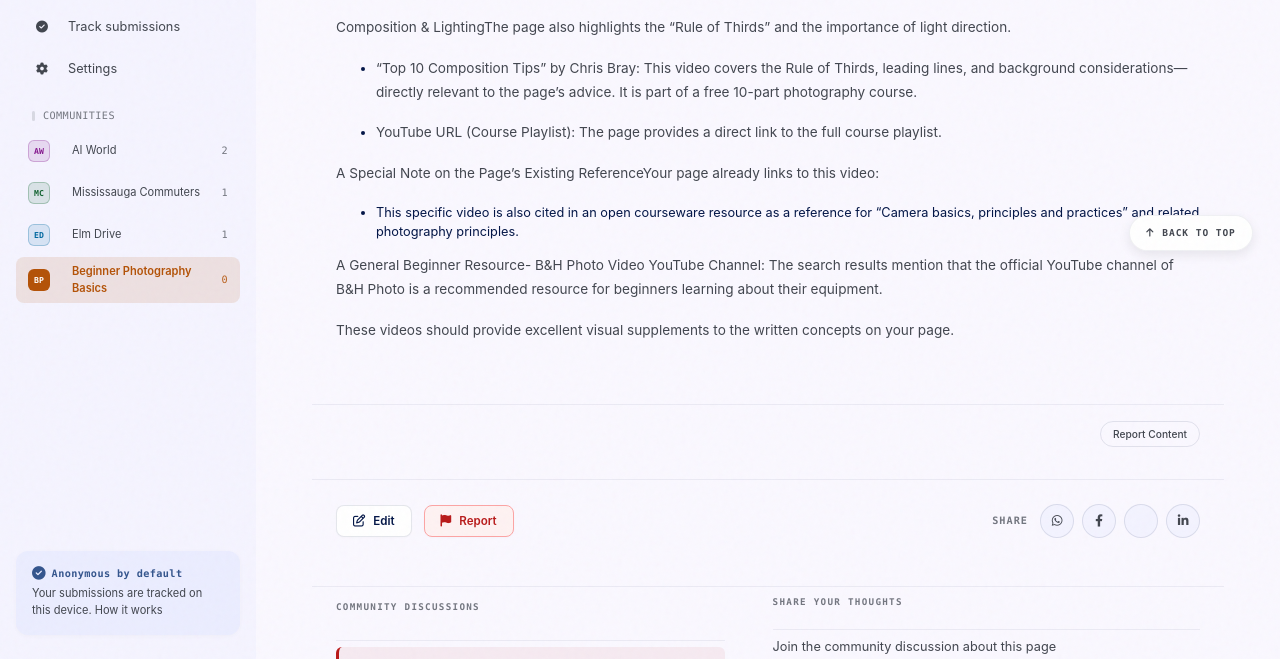
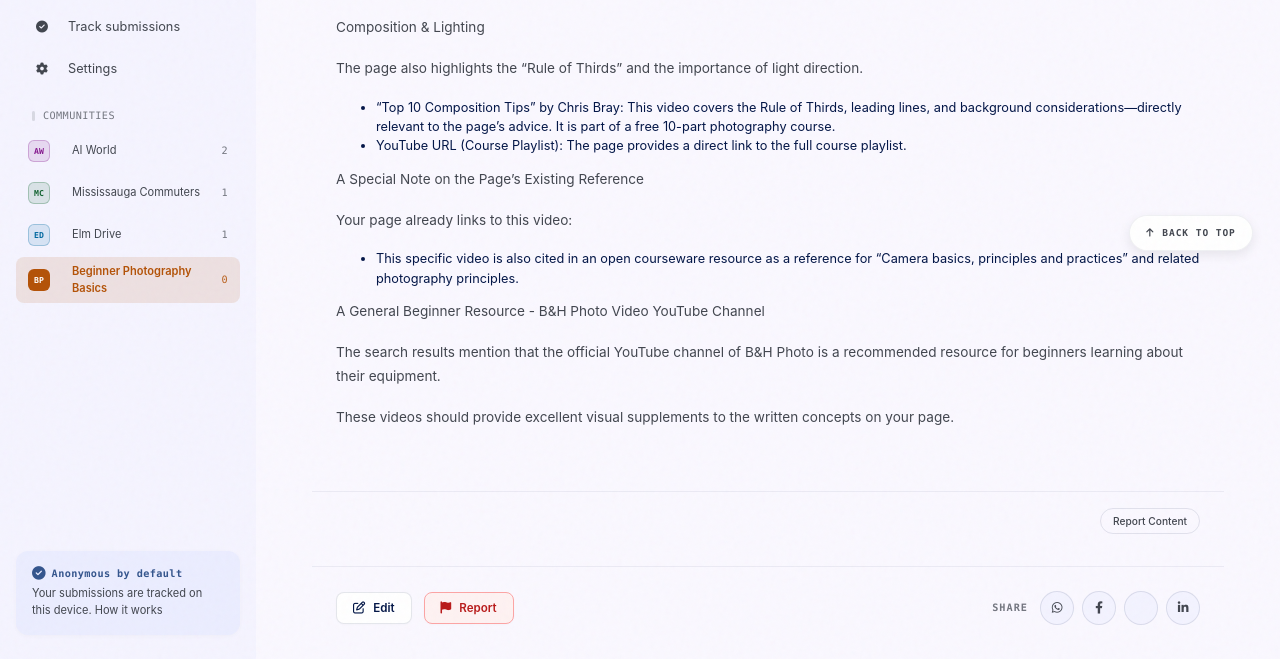
Before and after one commit to the-hub-community/hub-web, a Jekyll site: the page built from content/beginner-photography-basics/index.md, in a window 1280 px wide and 900 px high, scrolled down 2345 px, cut to the strip 241-900 px from the top of the window. Built offline with Jekyll 4.4.1, drawn with Linux system fonts in a browser that asks for light colours.

Commit message:
sync(beginner-photography-basics): content/beginner-photography-basics/index.md

```diff
--- a/content/beginner-photography-basics/index.md
+++ b/content/beginner-photography-basics/index.md
@@ -63,17 +63,22 @@ Tony Northrup’s In-Depth Camera Settings Tutorial: This is a more detailed dem
 <div class="lh-video-container"><iframe src="https://www.youtube.com/embed/-WfNjc2QDaE." allowfullscreen></iframe></div>
 
 <div class="lh-text">
-Composition &amp; LightingThe page also highlights the “Rule of Thirds” and the importance of light direction.
+Composition &amp; Lighting
+
+The page also highlights the “Rule of Thirds” and the importance of light direction.
 
 - “Top 10 Composition Tips” by Chris Bray: This video covers the Rule of Thirds, leading lines, and background considerations—directly relevant to the page’s advice. It is part of a free 10-part photography course.
-
 - YouTube URL (Course Playlist): The page provides a direct link to the full course playlist.
 
-A Special Note on the Page’s Existing ReferenceYour page already links to this video:&nbsp;
+A Special Note on the Page’s Existing Reference
+
+Your page already links to this video:
 
 - This specific video is also cited in an open courseware resource as a reference for “Camera basics, principles and practices” and related photography principles.
 
-A General Beginner Resource- B&amp;H Photo Video YouTube Channel: The search results mention that the official YouTube channel of B&amp;H Photo is a recommended resource for beginners learning about their equipment.
+A General Beginner Resource - B&amp;H Photo Video YouTube Channel
+
+The search results mention that the official YouTube channel of B&amp;H Photo is a recommended resource for beginners learning about their equipment.
 
 These videos should provide excellent visual supplements to the written concepts on your page.
 </div>
```
Also changed, not shown: other parts of content/beginner-photography-basics/index.md (+1 -1 lines).
